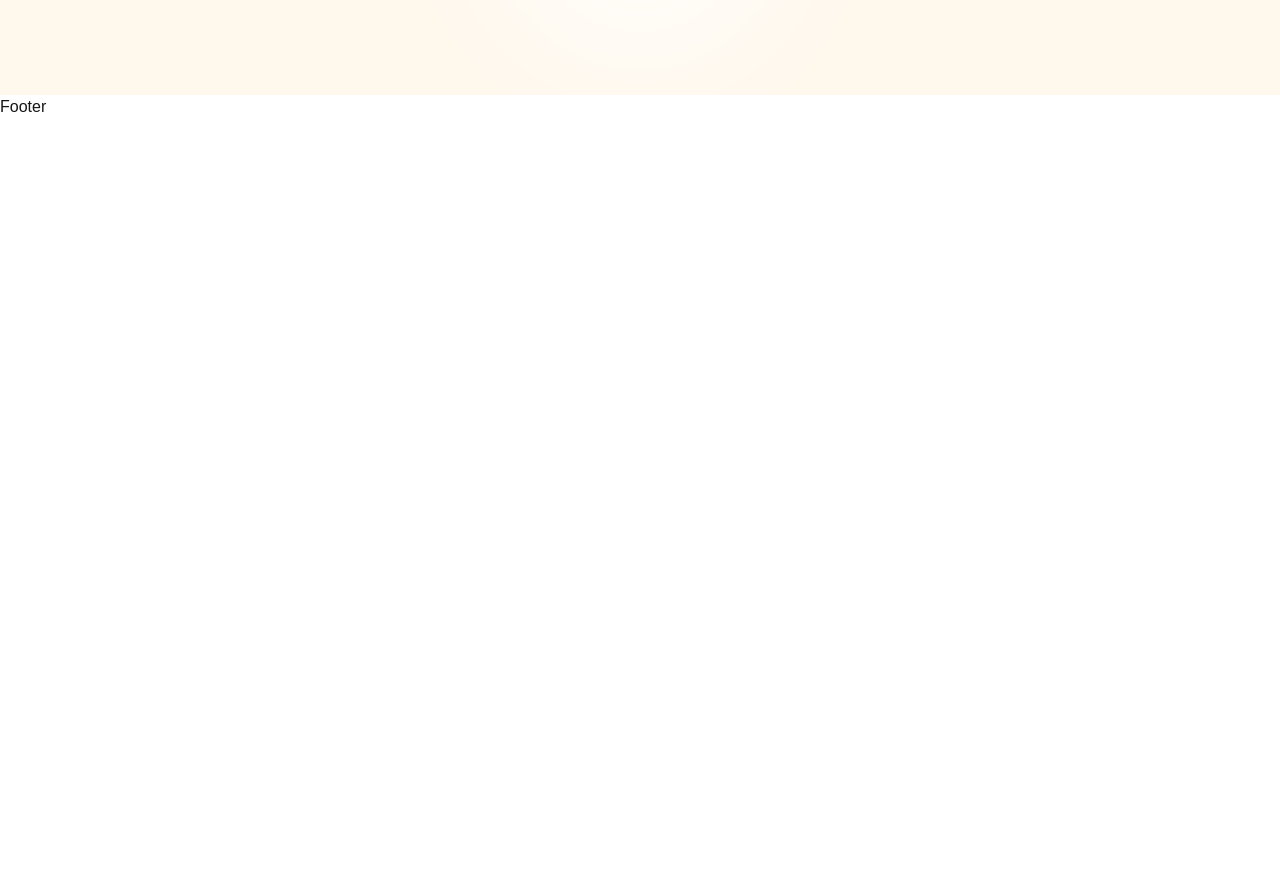
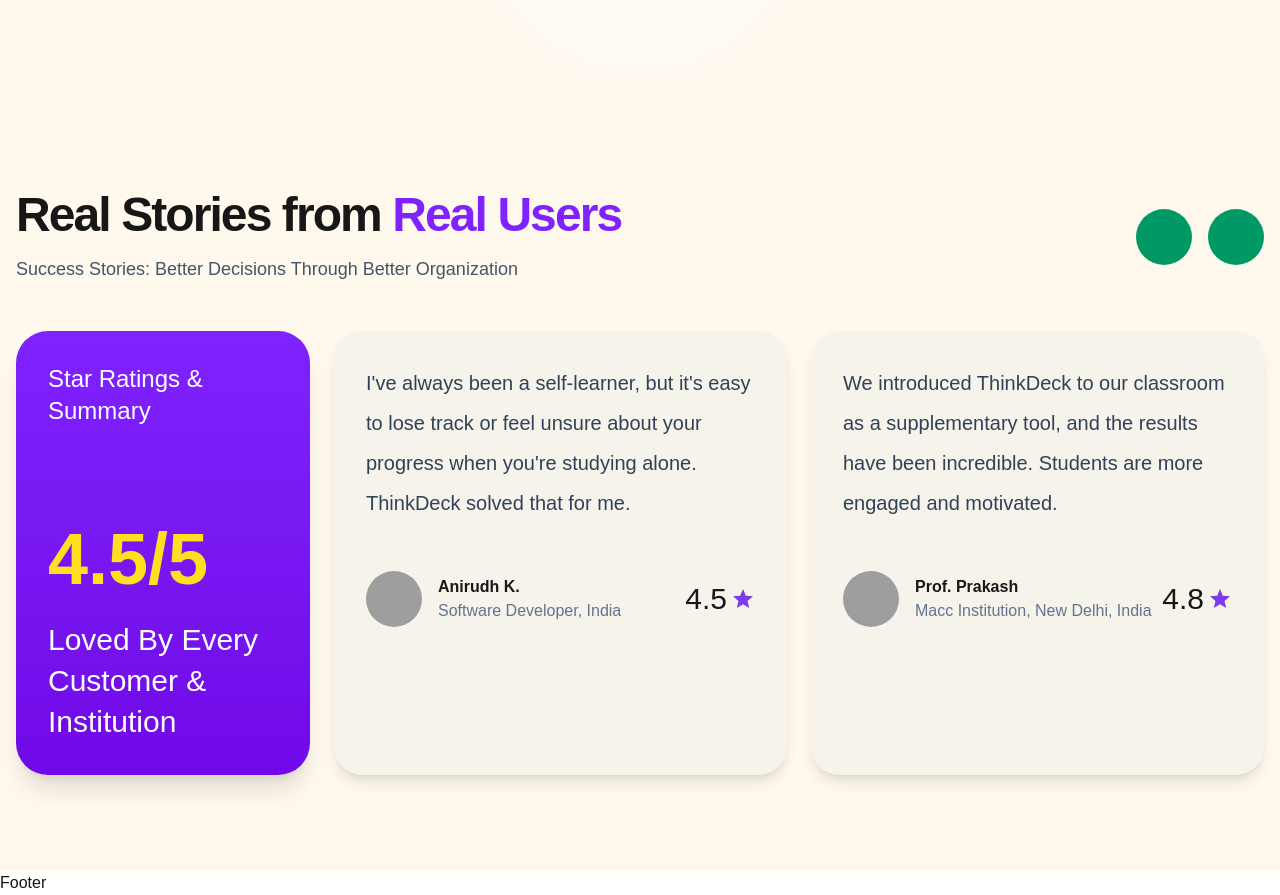
Before and after one commit to devops-89/chandra-FE, a Next.js app in the folder frontend/: page / in a window 1280 px wide. Shown: the part 2472-3367 px from the top of the page. Before the commit the page ends 2591 px from the top, so only its background shows below. Built offline with nearby package versions, Linux system fonts and the light colour scheme; grey boxes are pictures that could not be loaded.

Commit message:
testimonial section added

```diff
--- a/frontend/src/app/page.tsx
+++ b/frontend/src/app/page.tsx
@@ -1,6 +1,7 @@
 import HeroSection from '@/components/heroSection/HeroSection';
 import { ServiceSection } from '@/components/servicesSection/ServiceSection';
 import { ChooseSection } from '@/components/chooseUsSection/ChooseSection';
+import { TestimonialSection } from '@/components/testimonial&StarRating/TestimonialSection';
 
 
 const Page = () => {
@@ -9,6 +10,7 @@
       <HeroSection />
       <ServiceSection />
       <ChooseSection />
+      <TestimonialSection />
     </main>
   );
 };
--- /dev/null
+++ b/frontend/src/components/testimonial&StarRating/RatingSummaryCard.tsx
@@ -0,0 +1,32 @@
+import { ratingSummary } from '@/constants/testimonials/testimonialsData';
+
+export function RatingSummaryCard() {
+  return (
+    <div
+      className="
+      h-full
+      rounded-4xl
+      bg-linear-to-b
+      from-violet-600
+      to-violet-700
+      p-8
+      text-white
+      shadow-xl
+      "
+    >
+      <p className="text-2xl">
+        {ratingSummary.title}
+      </p>
+
+      <div className="mt-24">
+        <h3 className="text-7xl font-bold text-yellow-300">
+          {ratingSummary.rating}/5
+        </h3>
+
+        <p className="mt-6 text-3xl leading-snug">
+          {ratingSummary.subtitle}
+        </p>
+      </div>
+    </div>
+  );
+}
--- /dev/null
+++ b/frontend/src/components/testimonial&StarRating/SliderControls.tsx
@@ -0,0 +1,27 @@
+import IconButton from '@mui/material/IconButton';
+
+export function SliderControls() {
+  return (
+    <div className="flex gap-4">
+      <IconButton
+        sx={{
+          width: 56,
+          height: 56,
+          bgcolor: '#009966',
+          color: 'white',
+        }}
+      >
+      </IconButton>
+
+      <IconButton
+        sx={{
+          width: 56,
+          height: 56,
+          bgcolor: '#009966',
+          color: 'white',
+        }}
+      >
+      </IconButton>
+    </div>
+  );
+}
--- /dev/null
+++ b/frontend/src/components/testimonial&StarRating/TestimonialAvatar.tsx
@@ -0,0 +1,22 @@
+import Avatar from '@mui/material/Avatar';
+
+interface Props {
+  src: string;
+  alt: string;
+}
+
+export function TestimonialAvatar({
+  src,
+  alt,
+}: Props) {
+  return (
+    <Avatar
+      src={src}
+      alt={alt}
+      sx={{
+        width: 56,
+        height: 56,
+      }}
+    />
+  );
+}
--- /dev/null
+++ b/frontend/src/components/testimonial&StarRating/TestimonialCard.tsx
@@ -0,0 +1,61 @@
+import StarIcon from '@mui/icons-material/Star';
+
+import type { Testimonial } from '@/types/testimonial.types';
+
+import { TestimonialAvatar } from './TestimonialAvatar';
+
+interface Props {
+  testimonial: Testimonial;
+}
+
+export function TestimonialCard({
+  testimonial,
+}: Props) {
+  return (
+    <div
+      className="
+      h-full
+      rounded-[28px]
+      bg-[#f6f3ea]
+      p-8
+      shadow-lg
+      "
+    >
+      <p className="text-xl leading-10 text-slate-700">
+        {testimonial.review}
+      </p>
+
+      <div className="mt-12 flex items-center justify-between">
+        <div className="flex items-center gap-4">
+          <TestimonialAvatar
+            src={testimonial.avatar}
+            alt={testimonial.name}
+          />
+
+          <div>
+            <h4 className="font-semibold">
+              {testimonial.name}
+            </h4>
+
+            <p className="text-slate-500">
+              {testimonial.designation},{' '}
+              {testimonial.location}
+            </p>
+          </div>
+        </div>
+
+        <div className="flex items-center gap-1">
+          <span className="text-3xl">
+            {testimonial.rating}
+          </span>
+
+          <StarIcon
+            sx={{
+              color: '#7c3aed',
+            }}
+          />
+        </div>
+      </div>
+    </div>
+  );
+}
--- /dev/null
+++ b/frontend/src/components/testimonial&StarRating/TestimonialGrid.tsx
@@ -0,0 +1,27 @@
+import Grid from '@mui/material/Grid';
+
+import { testimonials } from '@/constants/testimonials/testimonialsData';
+
+import { RatingSummaryCard } from './RatingSummaryCard';
+import { TestimonialCard } from './TestimonialCard';
+
+export function TestimonialGrid() {
+  return (
+    <Grid container spacing={3}>
+      <Grid size={{ xs: 12, lg: 3 }}>
+        <RatingSummaryCard />
+      </Grid>
+
+      {testimonials.map((testimonial) => (
+        <Grid
+          key={testimonial.id}
+          size={{ xs: 12, md: 6, lg: 4.5 }}
+        >
+          <TestimonialCard
+            testimonial={testimonial}
+          />
+        </Grid>
+      ))}
+    </Grid>
+  );
+}
--- /dev/null
+++ b/frontend/src/components/testimonial&StarRating/TestimonialHeader.tsx
@@ -0,0 +1,22 @@
+import { SliderControls } from './SliderControls';
+
+export function TestimonialHeader() {
+  return (
+    <div className="mb-12 flex flex-col gap-6 md:flex-row md:items-center md:justify-between">
+      <div>
+        <h2 className="text-4xl font-bold tracking-[-0.04em] md:text-5xl">
+          Real Stories from{' '}
+          <span className="text-violet-600">
+            Real Users
+          </span>
+        </h2>
+
+        <p className="mt-4 text-lg text-slate-600">
+          Success Stories: Better Decisions Through Better Organization
+        </p>
+      </div>
+
+      <SliderControls />
+    </div>
+  );
+}
--- /dev/null
+++ b/frontend/src/components/testimonial&StarRating/TestimonialSection.tsx
@@ -0,0 +1,16 @@
+import { TestimonialGrid } from './TestimonialGrid';
+import { TestimonialHeader } from './TestimonialHeader';
+
+export function TestimonialSection() {
+  return (
+    <section
+      id="testimonials"
+      className="bg-[#fff8ed] py-24"
+    >
+      <div className="mx-auto max-w-7xl px-4">
+        <TestimonialHeader />
+        <TestimonialGrid />
+      </div>
+    </section>
+  );
+}
--- /dev/null
+++ b/frontend/src/constants/testimonials/testimonialsData.ts
@@ -0,0 +1,34 @@
+import type {
+  Testimonial,
+  RatingSummary,
+} from '@/types/testimonial.types';
+
+export const ratingSummary: RatingSummary = {
+  rating: 4.5,
+  title: 'Star Ratings & Summary',
+  subtitle: 'Loved By Every Customer & Institution',
+};
+
+export const testimonials: Testimonial[] = [
+  {
+    id: 1,
+    review:
+      "I've always been a self-learner, but it's easy to lose track or feel unsure about your progress when you're studying alone. ThinkDeck solved that for me.",
+    name: 'Anirudh K.',
+    designation: 'Software Developer',
+    location: 'India',
+    rating: 4.5,
+    avatar: '/avatars/user-1.jpg',
+  },
+
+  {
+    id: 2,
+    review:
+      'We introduced ThinkDeck to our classroom as a supplementary tool, and the results have been incredible. Students are more engaged and motivated.',
+    name: 'Prof. Prakash',
+    designation: 'Macc Institution',
+    location: 'New Delhi, India',
+    rating: 4.8,
+    avatar: '/avatars/user-2.jpg',
+  },
+];
```
Also changed, not shown: frontend/src/types/testimonial.types.ts (added, +15 -0 lines).
